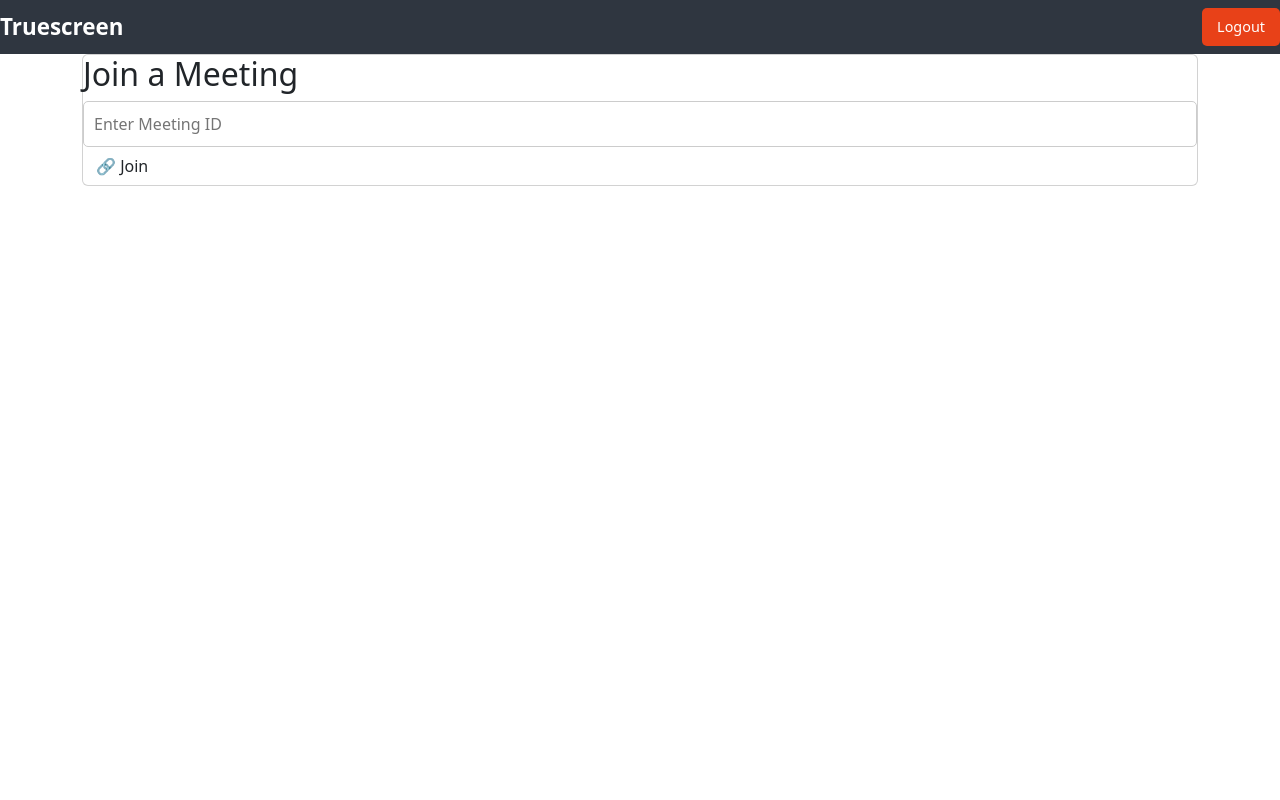
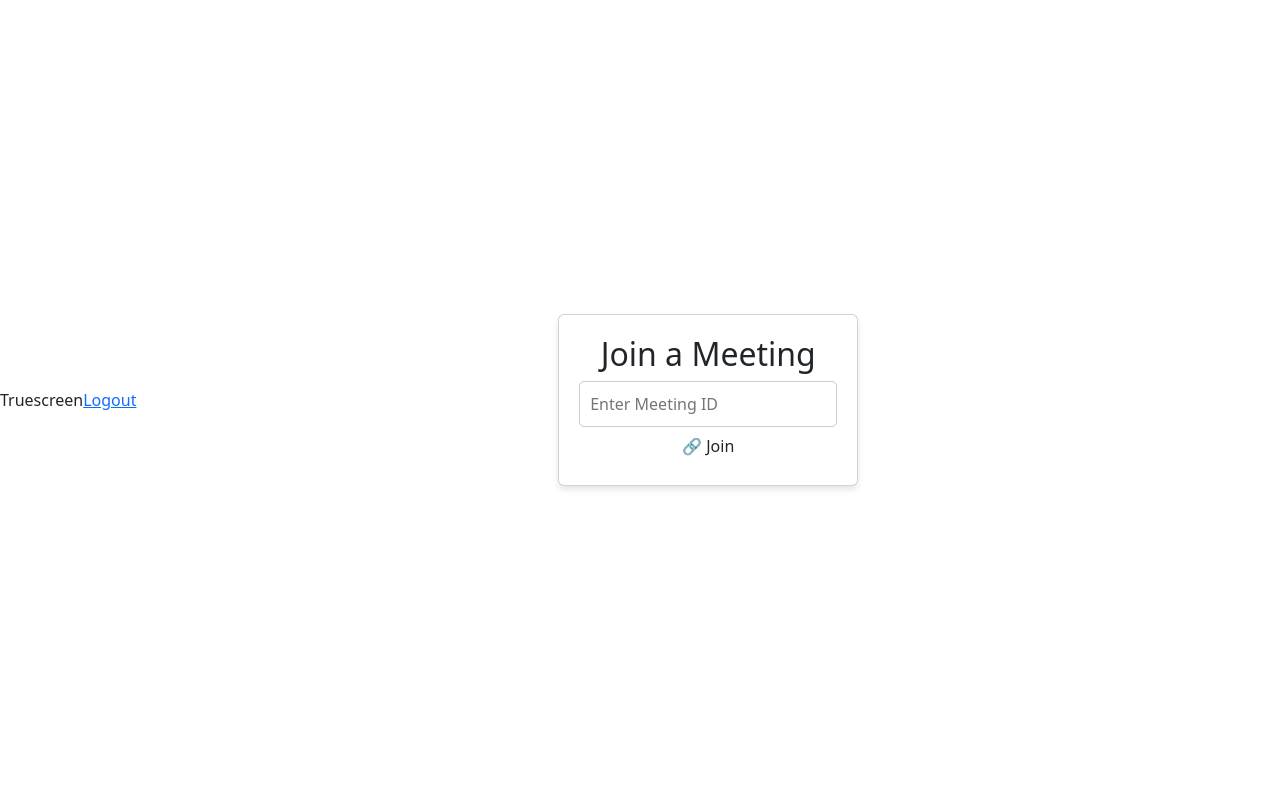
Before and after one commit to sampadapansare/truescreen, a Flask app: page /join in a window 1280 px wide. Run offline with Flask 3, Linux system fonts and the light colour scheme; the visitor is signed in with stand-in values (Sample User, id 1).

Commit message:
styles.css

```diff
--- a/static/styles.css
+++ b/static/styles.css
@@ -1,79 +1,74 @@
-/* ---------- General ---------- */
+/* General Styles */
 body {
+    font-family: Arial, sans-serif;
+    background-color: #f4f7fc;
+    display: flex;
+    justify-content: center;
+    align-items: center;
+    height: 100vh;
     margin: 0;
-    font-family: 'Segoe UI', sans-serif;
-    background: #f5f6fa;
 }
 
-  /* ---------- Navbar ---------- */
-  .navbar {
-    background-color: #2f3640;
-    color: #fff;
-    padding: 15px 30px;
+.container {
     display: flex;
-    justify-content: space-between;
+    justify-content: center;
     align-items: center;
-  }
-  .navbar .brand {
-    font-size: 1.4em;
-    font-weight: bold;
-  }
-  .navbar .logout {
-    background-color: #e84118;
-    color: #fff;
-    padding: 8px 15px;
-    text-decoration: none;
-    border-radius: 5px;
-    font-size: 0.9em;
-  }
-  .navbar .logout:hover {
-    background-color: #c23616;
+    width: 100%;
+    height: 100%;
 }
 
-  /* ---------- Video Page ---------- */
-  .video-page {
+/* Card Container */
+.card {
+    width: 300px;  /* Make it square */
+    height: 300px; /* Make it square */
+    padding: 20px;
+    border-radius: 10px;
+    box-shadow: 0 4px 6px rgba(0, 0, 0, 0.1);
+    background-color: white;
+    display: flex;
+    flex-direction: column;
+    justify-content: center;
+    align-items: center;
     text-align: center;
-    padding: 20px;
-  }
-  .video-page h2 {
-    color: #2f3640;
-    margin-bottom: 15px;
-  }
-  .alert {
-    font-size: 18px;
-    font-weight: bold;
-    color: #fff;
-    background-color: #e74c3c;
-    padding: 10px 20px;
-    margin: 15px auto;
-    display: inline-block;
-    border-radius: 8px;
 }
 
-  /* ---------- Video & Preview ---------- */
-  .video-container {
-    position: relative;
-    display: inline-block;
+/* Form Styles */
+.form-label {
+    margin-bottom: 5px;
 }
-  #webcam {
-    width: 640px;
-    height: 480px;
-    border: 5px solid #2f3640;
-    border-radius: 10px;
+
+.form-control {
+    margin-bottom: 15px;
+    padding: 10px;
+    width: 100%;
+    border-radius: 5px;
+    border: 1px solid #ddd;
 }
-  .preview-container {
-    position: absolute;
-    bottom: 15px;
-    right: 15px;
-    width: 160px;
-    height: 120px;
-    overflow: hidden;
-    border: 3px solid #fff;
-    border-radius: 8px;
-    box-shadow: 0 0 10px rgba(0,0,0,0.2);
+
+/* Button */
+.btn-primary {
+    width: 100%;
+    padding: 10px;
+    background-color: #4CAF50;
+    color: white;
+    border: none;
+    border-radius: 5px;
 }
-  #preview {
-    width: 100%;
-    height: 100%;
-    object-fit: cover;
+
+.btn-primary:hover {
+    background-color: #45a049;
 }
+
+/* Flash Messages */
+.alert {
+    margin-top: 15px;
+}
+
+/* Link */
+a {
+    color: #4CAF50;
+}
+
+a:hover {
+    text-decoration: underline;
+}
```
Lines whose indentation alone changed are shown as unchanged.
